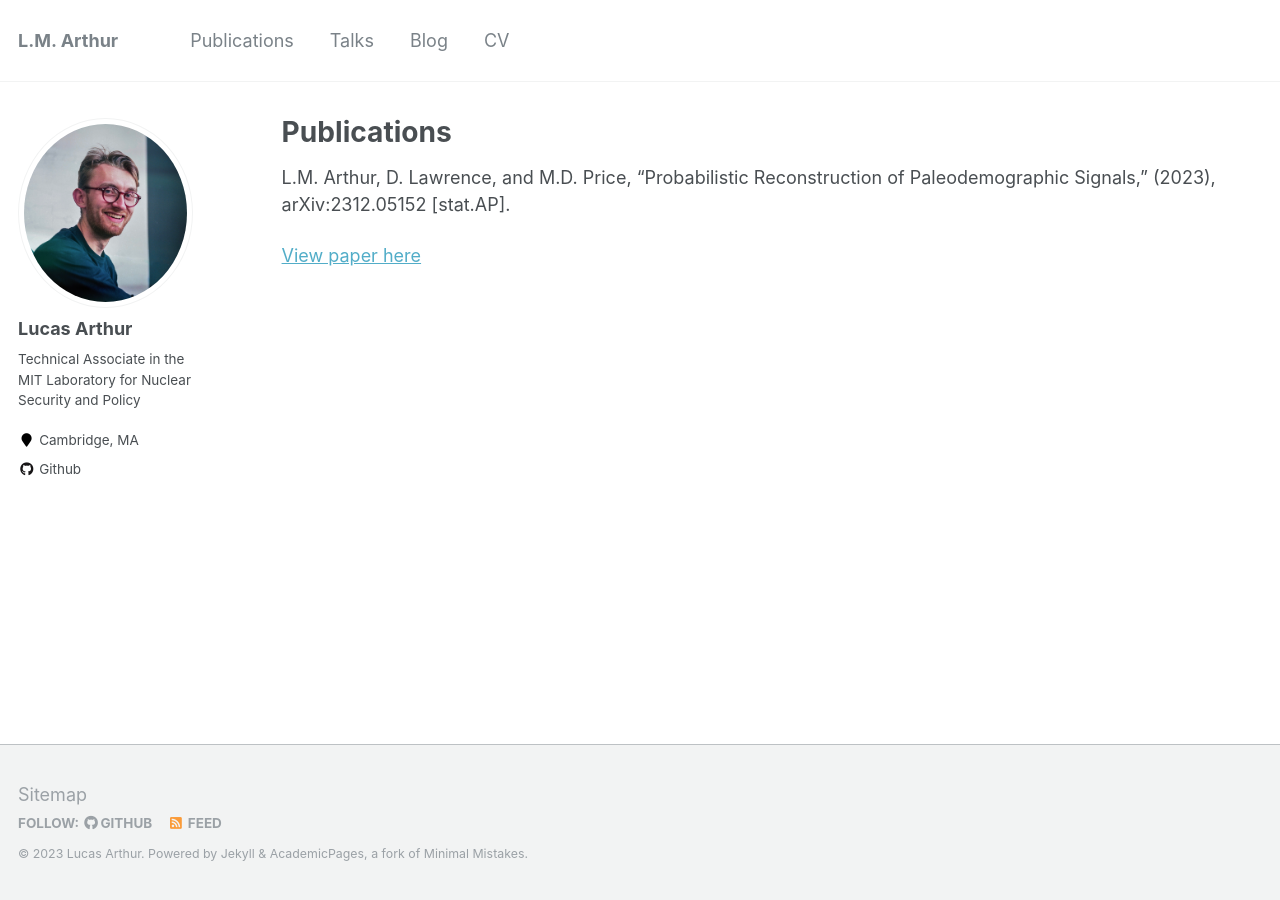
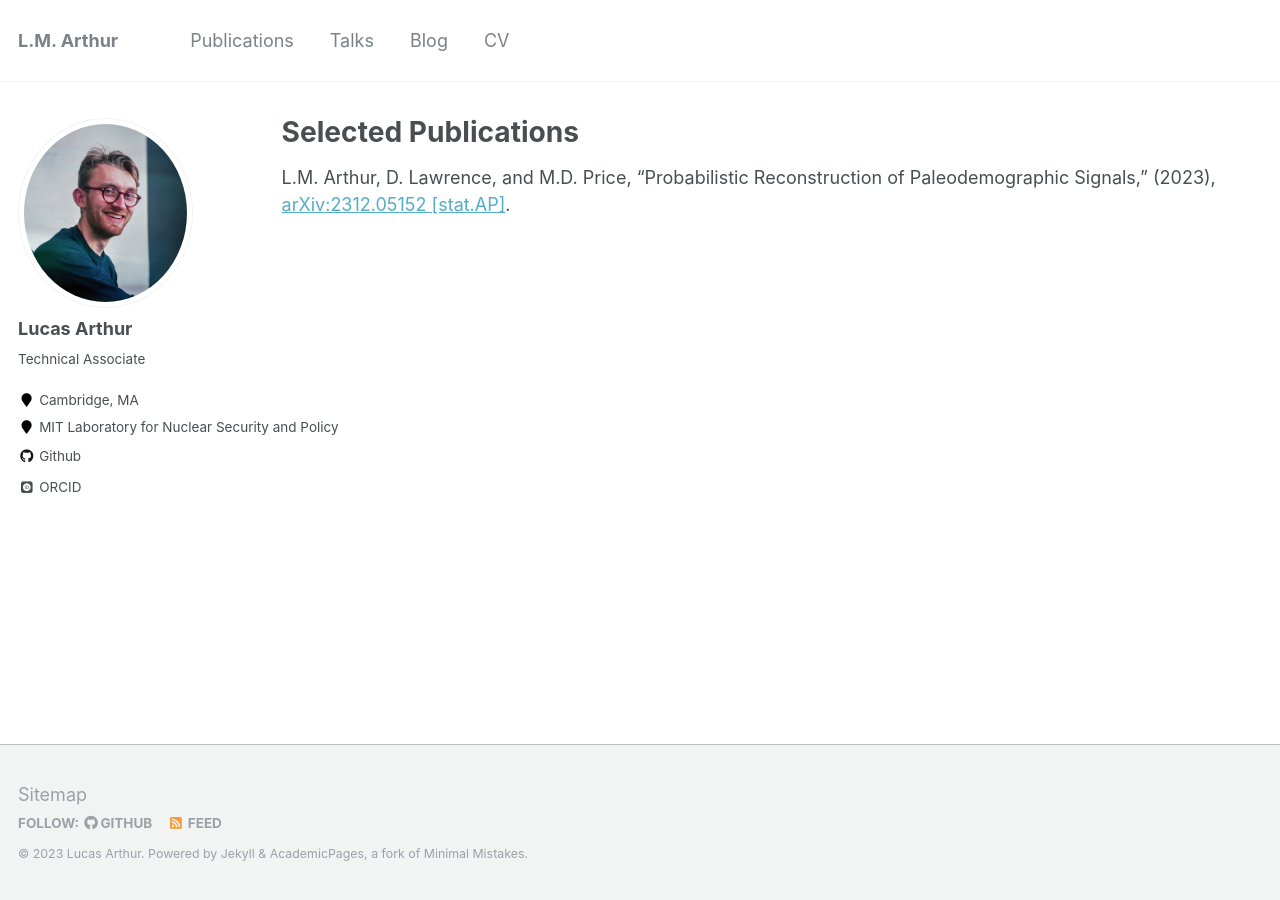
Before and after one commit to lmarthur/lmarthur.github.io, a Jekyll site: the page built from _pages/publications.md, in a window 1280 px wide. Built offline with Jekyll 4.4.1, drawn with Linux system fonts in a browser that asks for light colours; some web fonts are replaced.

Commit message:
pub edits and ORCID

```diff
--- a/_config.yml
+++ b/_config.yml
@@ -82,9 +82,9 @@ analytics:
 author:
   name             : "Lucas Arthur"
   avatar           : "film_headshot.jpg"
-  bio              : "Technical Associate in the MIT Laboratory for Nuclear Security and Policy"
+  bio              : "Technical Associate"
   location         : "Cambridge, MA"
-  employer         :
+  employer         : "MIT Laboratory for Nuclear Security and Policy"
   pubmed           : # "https://www.ncbi.nlm.nih.gov/pubmed/?term=john+snow"
   googlescholar    : # "http://yourfullgooglescholarurl.com"
   email            :
@@ -103,7 +103,7 @@ author:
   impactstory      : #"https://profiles.impactstory.org/u/xxxx-xxxx-xxxx-xxxx"
   lastfm           :
   linkedin         :
-  orcid            : # "http://orcid.org/yourorcidurl"
+  orcid            : "http://orcid.org/0009-0002-9317-1169"
   pinterest        :
   soundcloud       :
   stackoverflow    : # http://stackoverflow.com/users/123456/username
--- a/_pages/publications.md
+++ b/_pages/publications.md
@@ -1,6 +1,6 @@
 ---
 layout: archive
-title: "Publications"
+title: "Selected Publications"
 permalink: /publications/
 author_profile: true
 ---
@@ -12,9 +12,7 @@ author_profile: true
 
 {% include base_path %}
 
-L.M. Arthur, D. Lawrence, and M.D. Price, “Probabilistic Reconstruction of Paleodemographic Signals,” (2023), arXiv:2312.05152 [stat.AP].
-
-[View paper here](http://arxiv.org/abs/2312.05152)
+L.M. Arthur, D. Lawrence, and M.D. Price, “Probabilistic Reconstruction of Paleodemographic Signals,” (2023), [arXiv:2312.05152 [stat.AP]](http://arxiv.org/abs/2312.05152).
 
 <!--
 {% for post in site.publications reversed %}
--- a/_pages/year-archive.html
+++ b/_pages/year-archive.html
@@ -6,6 +6,7 @@ author_profile: true
 redirect_from:
   - /wordpress/blog-posts/
 ---
+Coming soon!
 
 {% include base_path %}
 {% capture written_year %}'None'{% endcapture %}
```
